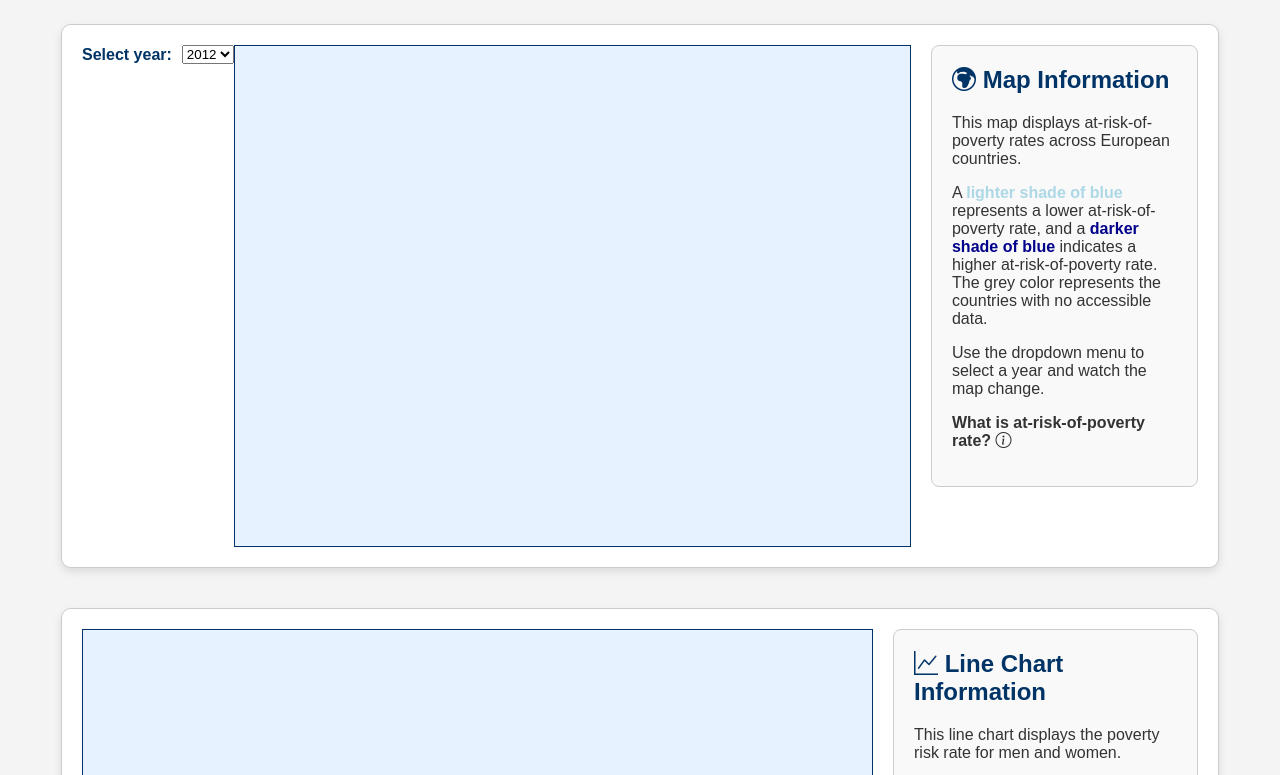
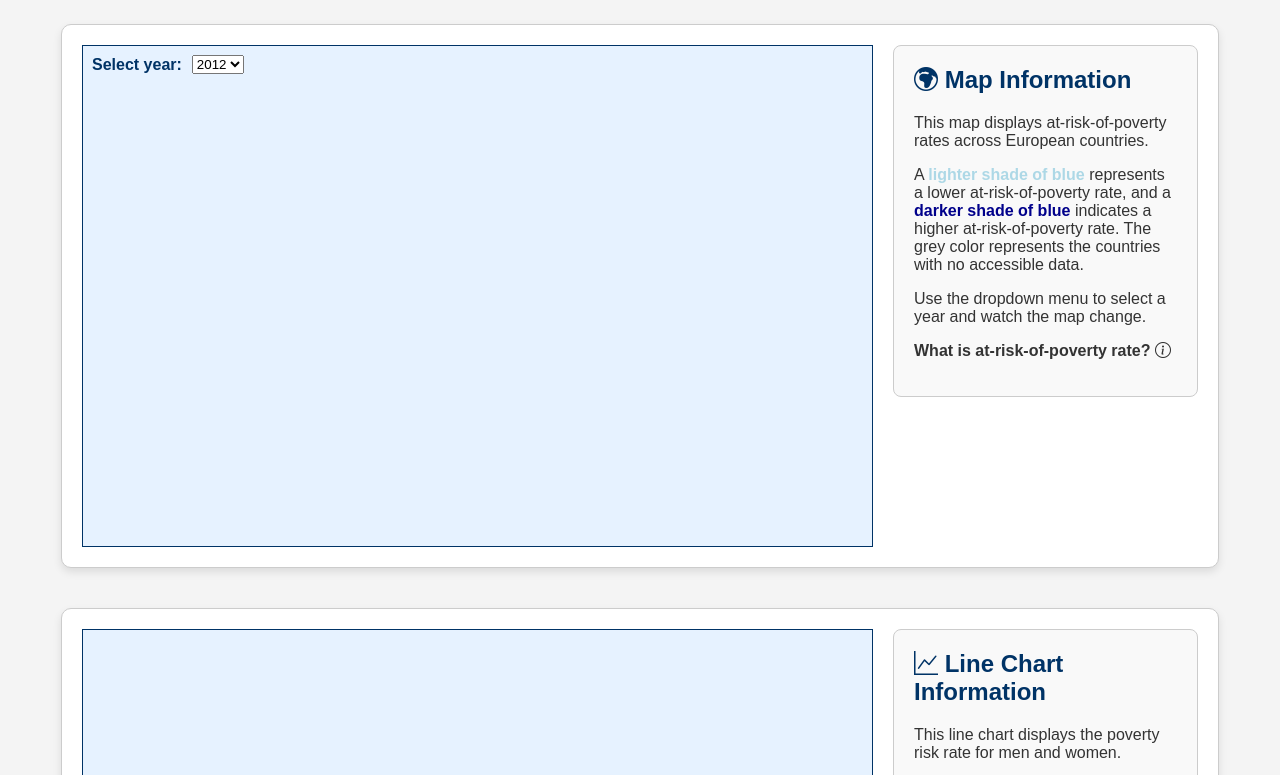
Before and after one commit to EAA24RAMK/gruppe6, a website: page public/index.html in a window 1280 px wide. Shown: the part 213-988 px from the top of the page. Drawn offline with nearby package versions, Linux system fonts and the light colour scheme; no server answers.

Commit message:
year selector changes styles.css

```diff
--- a/public/styles.css
+++ b/public/styles.css
@@ -33,6 +33,16 @@ nav#main-nav {
   display: flex;
   align-items: center;
   gap: 10px;
+  margin-bottom: 20px;
+  z-index: 10;
+  position: absolute;
+  margin-top: 10px;
+  margin-left: 10px;
+}
+
+#map {
+  position: relative;
+  z-index: 1;
 }
 
 #controls label {
@@ -101,6 +111,7 @@ footer#site-footer {
   color: white;
   border-radius: 5px;
   pointer-events: none;
+  z-index: 10;
 }
 
 #nav-buttons {
```
